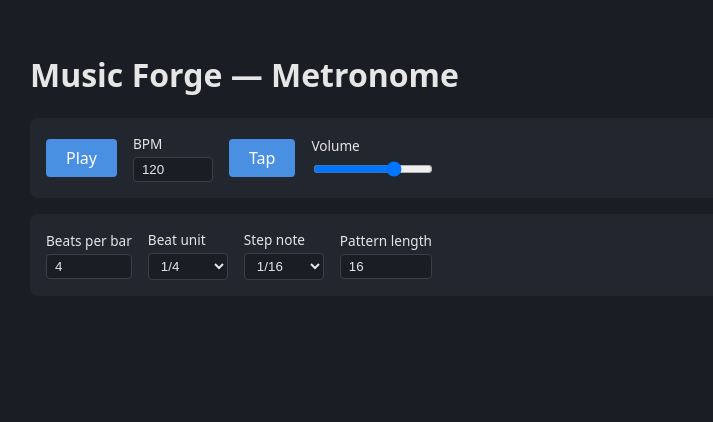
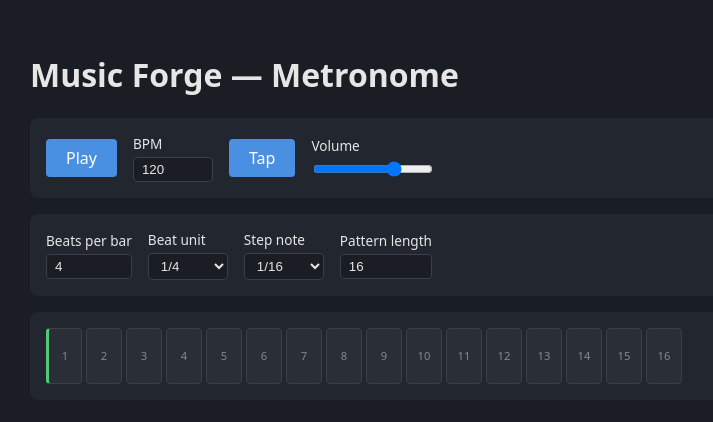
Before and after one commit to EdgarH78/music-forge, a React (Vite) app: page / in a window 1280 px wide. Shown: the top 422 px of the page, without its empty margins (146-859 px from the left). Built offline with nearby package versions, Linux system fonts and the light colour scheme.

Commit message:
feat(ui): add static PatternGrid and StepCell with click cycling

```diff
--- a/src/App.tsx
+++ b/src/App.tsx
@@ -5,6 +5,7 @@ import { loadLibrary, saveLibrary } from './state/persistence';
 import { useMetronomeEngine, useSyncEngine } from './hooks/useEngineSync';
 import { TransportControls } from './components/TransportControls';
 import { MeterControls } from './components/MeterControls';
+import { PatternGrid } from './components/PatternGrid';
 
 export default function App() {
   const [state, dispatch] = useReducer(reducer, initialState);
@@ -39,6 +40,7 @@ export default function App() {
         dispatch={dispatch}
       />
       <MeterControls pattern={state.settings.pattern} dispatch={dispatch} />
+      <PatternGrid pattern={state.settings.pattern} dispatch={dispatch} />
     </main>
   );
 }
--- /dev/null
+++ b/src/components/PatternGrid.module.css
@@ -0,0 +1,14 @@
+.grid {
+  position: relative;
+  padding: 1rem;
+  background: #22262e;
+  border-radius: 8px;
+  margin-bottom: 1rem;
+  overflow-x: auto;
+}
+
+.cells {
+  display: flex;
+  gap: 4px;
+  position: relative;
+}
--- /dev/null
+++ b/src/components/PatternGrid.tsx
@@ -0,0 +1,28 @@
+import styles from './PatternGrid.module.css';
+import { StepCell } from './StepCell';
+import { isDownbeat } from '../domain/timing';
+import type { Pattern } from '../domain/types';
+import type { Action } from '../state/actions';
+
+interface Props {
+  pattern: Pattern;
+  dispatch: React.Dispatch<Action>;
+}
+
+export function PatternGrid({ pattern, dispatch }: Props) {
+  return (
+    <section className={styles.grid}>
+      <div className={styles.cells}>
+        {pattern.steps.map((state, i) => (
+          <StepCell
+            key={i}
+            index={i}
+            state={state}
+            isDownbeat={isDownbeat(i, pattern.timeSig, pattern.subdivision)}
+            onClick={() => dispatch({ type: 'cycleStep', index: i })}
+          />
+        ))}
+      </div>
+    </section>
+  );
+}
--- /dev/null
+++ b/src/components/StepCell.module.css
@@ -0,0 +1,26 @@
+.cell {
+  width: 36px;
+  height: 56px;
+  border: 1px solid #3a3f48;
+  border-radius: 4px;
+  display: flex;
+  align-items: center;
+  justify-content: center;
+  padding: 0;
+  font-size: 0.7rem;
+  color: #888;
+  transition: background 0.08s ease-out;
+}
+
+.cell:focus-visible {
+  outline: 2px solid #fff;
+  outline-offset: 2px;
+}
+
+.mute { background: #2a2e36; }
+.normal { background: #4a90e2; color: white; }
+.accent { background: #f5a623; color: #1a1d23; }
+
+.downbeatBorder { border-left: 3px solid #50c878; }
+
+.number { pointer-events: none; }
--- /dev/null
+++ b/src/components/StepCell.tsx
@@ -0,0 +1,27 @@
+import styles from './StepCell.module.css';
+import type { StepState } from '../domain/types';
+
+interface Props {
+  index: number;
+  state: StepState;
+  isDownbeat: boolean;
+  onClick: () => void;
+}
+
+const STATE_CLASS: Record<StepState, string> = {
+  mute: styles.mute,
+  normal: styles.normal,
+  accent: styles.accent,
+};
+
+export function StepCell({ index, state, isDownbeat, onClick }: Props) {
+  return (
+    <button
+      className={`${styles.cell} ${STATE_CLASS[state]} ${isDownbeat ? styles.downbeatBorder : ''}`}
+      onClick={onClick}
+      aria-label={`step ${index + 1}, ${state}${isDownbeat ? ', downbeat' : ''}`}
+    >
+      <span className={styles.number}>{index + 1}</span>
+    </button>
+  );
+}
```
